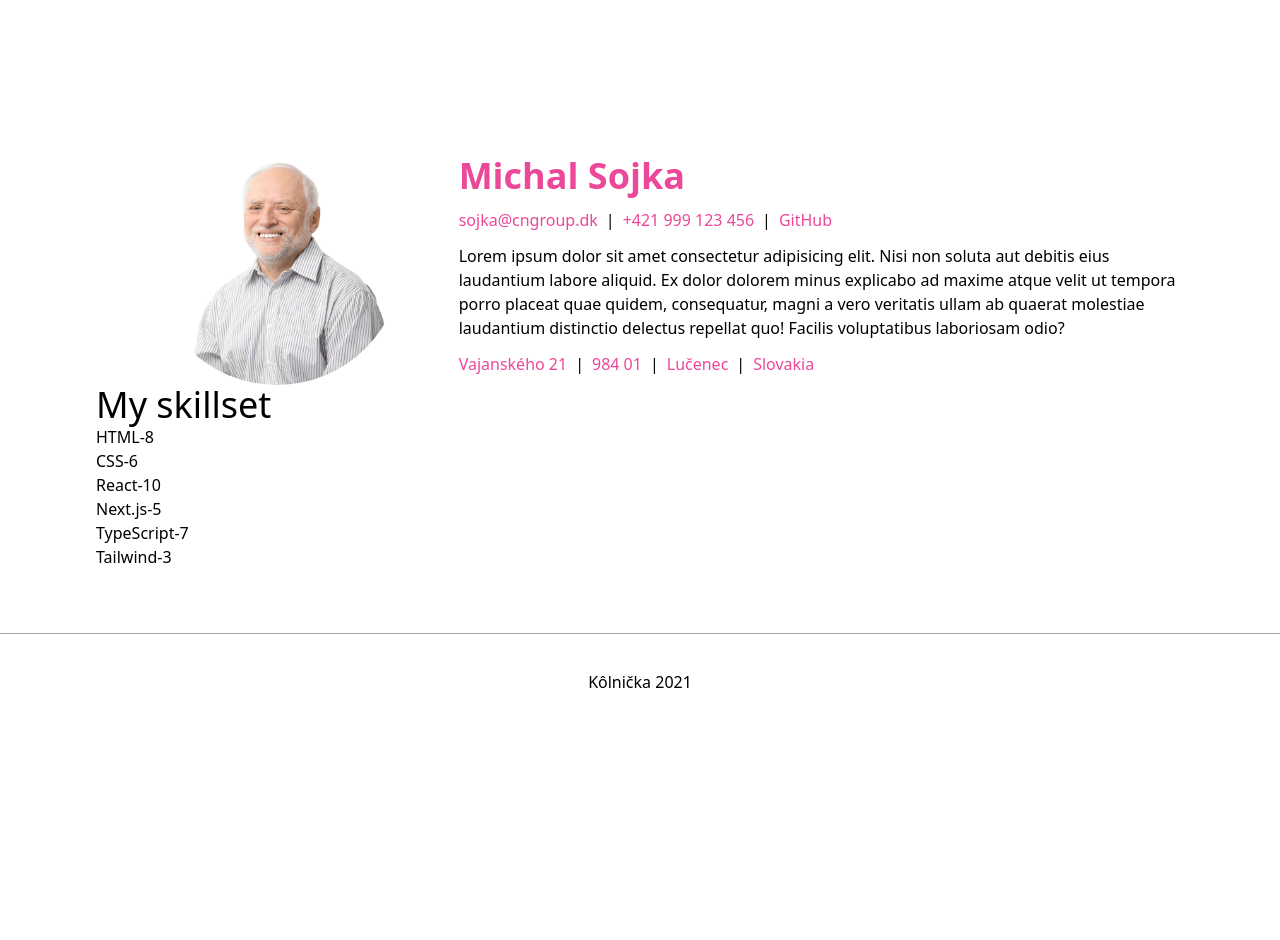
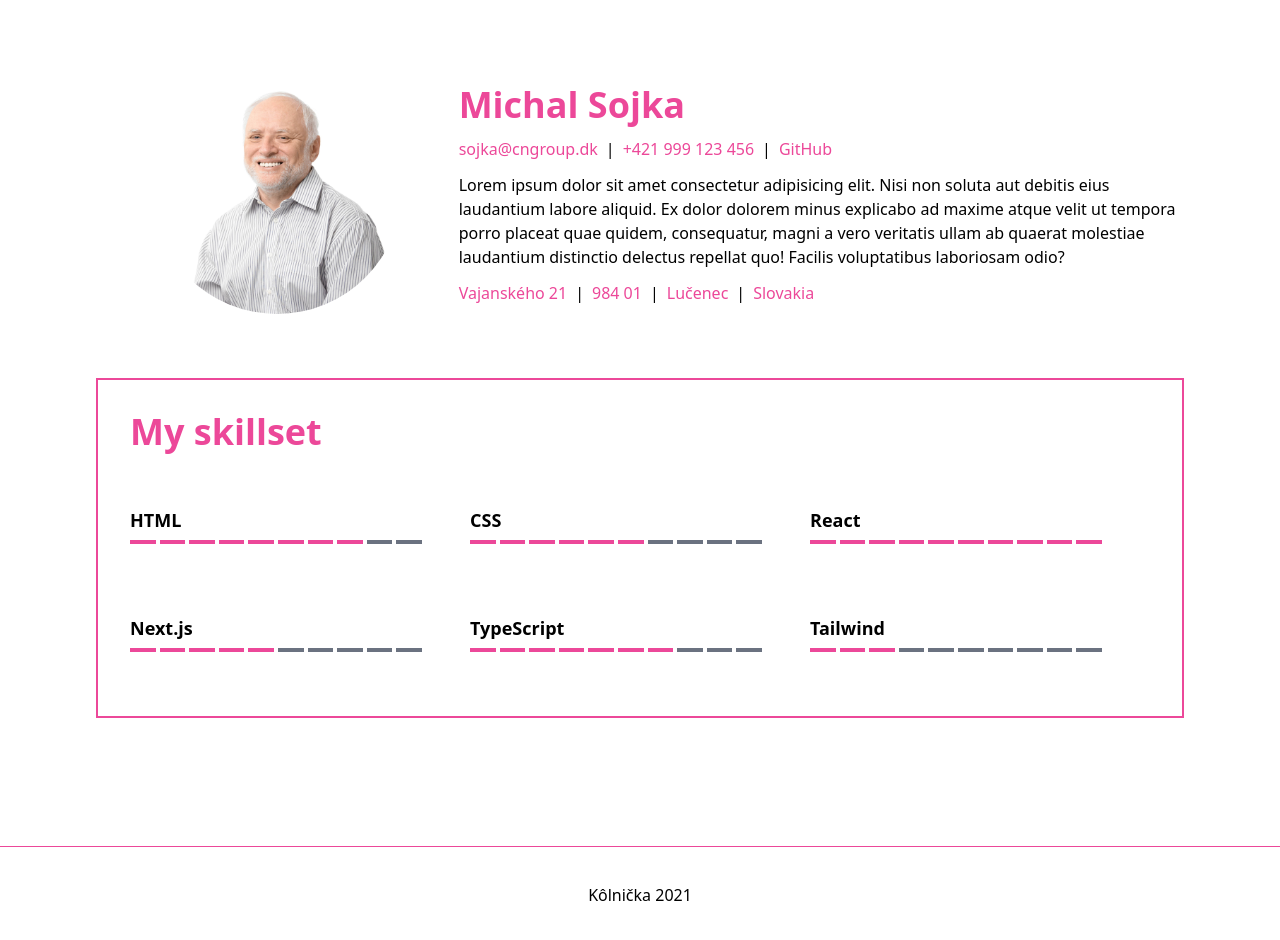
Before and after one commit to bolyesz/kolnicka, a Next.js app: page / in a window 1280 px wide. Before the commit the page ends 800 px from the top, so only its background shows below. Built offline with nearby package versions, Linux system fonts and the light colour scheme.

Commit message:
Checkpoint 5 : Style skills section

```diff
--- a/src/components/Layout.tsx
+++ b/src/components/Layout.tsx
@@ -14,7 +14,7 @@ function Layout({ children, title }: Props) {
 
       <main className="my-8 mx-14 md:my-16 md:mx-24">{children}</main>
 
-      <footer className="flex w-full h-24 border-gray-400 border-t justify-center items-center">
+      <footer className="flex w-full h-24 border-pink-500 border-t justify-center items-center">
         <span>Kôlnička 2021</span>
       </footer>
     </div>
--- a/src/components/SkillItem.tsx
+++ b/src/components/SkillItem.tsx
@@ -4,8 +4,22 @@ type Props = {
   skill: Skill;
 };
 
+const MAX_NO_ITEMS = 10;
+
 function SkillItem({ skill }: Props) {
-  return <li>{`${skill.name}-${skill.level}`}</li>;
+  return (
+    <li className="flex flex-col w-full py-4 lg:py-8 lg:pr-12 lg:w-1/3">
+      <h3 className="font-bold text-lg leading-10">{skill.name}</h3>
+      <div className="grid gap-x-0.5 sm:gap-x-1 grid-cols-10 w-full">
+        {[...Array(MAX_NO_ITEMS).keys()].map((index) => {
+          const isFilled = index < skill.level;
+          const color = isFilled ? 'bg-pink-500' : 'bg-gray-500';
+
+          return <div key={index} className={`${color} h-1`} />;
+        })}
+      </div>
+    </li>
+  );
 }
 
 export default SkillItem;
--- a/src/sections/Skills.tsx
+++ b/src/sections/Skills.tsx
@@ -9,9 +9,9 @@ type Props = {
 
 function Skills({ skills }: Props) {
   return (
-    <div>
-      <h2 className="text-4xl">My skillset</h2>
-      <ul>
+    <div className="my-16 p-8 border-pink-500 border-2">
+      <h2 className="text-4xl font-bold text-pink-500">My skillset</h2>
+      <ul className="mt-4 lg:flex lg:flex-wrap">
         {skills.map((skill) => (
           <SkillItem key={skill.name} skill={skill} />
         ))}
--- a/tailwind.config.js
+++ b/tailwind.config.js
@@ -2,7 +2,11 @@ module.exports = {
   purge: ['./src/**/*.{js,ts,jsx,tsx}'],
   darkMode: false, // or 'media' or 'class'
   theme: {
-    extend: {},
+    extend: {
+      width: {
+        '1/10': '10%',
+      },
+    },
   },
   variants: {
     extend: {},
```
